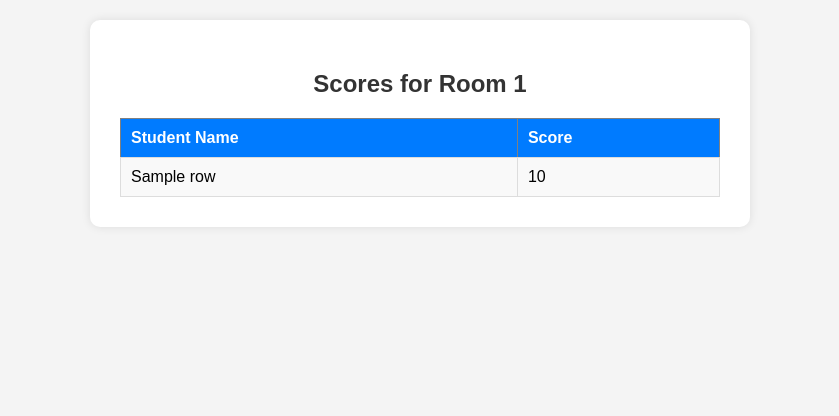
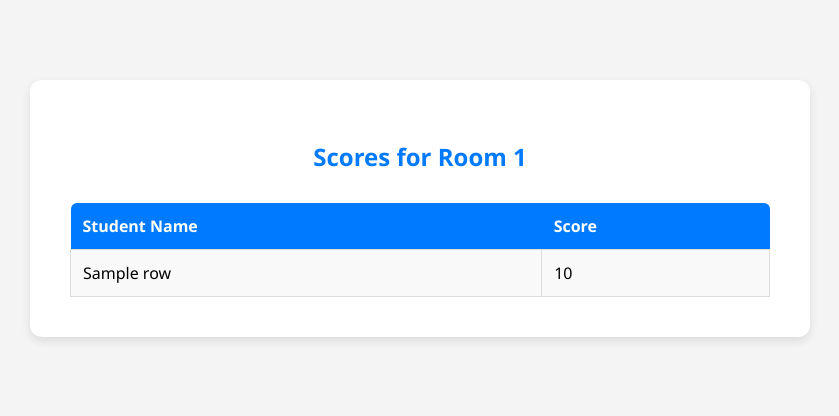
Before and after one commit to himani-kh/Quizly, a FastAPI app: template result-service/templates/scores.html in a window 1280 px wide. Shown: the top 416 px of the page, without its empty margins (220-1059 px from the left). Run offline with FastAPI, Linux system fonts and the light colour scheme; the template is opened without the code that fills it: most values are stand-ins (such as "Sample title", 1, 10 or a date in 2020).

Commit message:
Update scores.html

```diff
--- a/result-service/templates/scores.html
+++ b/result-service/templates/scores.html
@@ -3,26 +3,26 @@
 <head>
     <title>Scores for {{ roomNumber }}</title>
 </head>
-<body style="font-family: Arial, sans-serif; background-color: #f4f4f4; margin: 0; padding: 20px;">
+<body style="font-family: 'Segoe UI', Arial, sans-serif; background-color: #f4f4f4; margin: 0; padding: 20px;">
 
-    <div style="max-width: 600px; margin: auto; background-color: #ffffff; padding: 30px; border-radius: 10px; box-shadow: 0 0 10px rgba(0, 0, 0, 0.1);">
-        <h2 style="text-align: center; color: #333;">Scores for Room {{ roomNumber }}</h2>
+    <div style="max-width: 700px; margin: 60px auto; background-color: #ffffff; padding: 40px; border-radius: 12px; box-shadow: 0 4px 10px rgba(0, 0, 0, 0.1);">
+        <h2 style="text-align: center; color: #007BFF;">Scores for Room {{ roomNumber }}</h2>
 
         {% if message %}
-            <p style="text-align: center; color: #ff0000; font-weight: bold;">{{ message }}</p>
+            <p style="text-align: center; color: #dc3545; font-weight: bold; margin-top: 20px;">{{ message }}</p>
         {% else %}
-            <table border="1" style="width: 100%; border-collapse: collapse; margin-top: 20px;">
+            <table style="width: 100%; border-collapse: collapse; margin-top: 30px;">
                 <thead>
                     <tr style="background-color: #007BFF; color: white;">
-                        <th style="padding: 10px; text-align: left;">Student Name</th>
-                        <th style="padding: 10px; text-align: left;">Score</th>
+                        <th style="padding: 12px; text-align: left; border-top-left-radius: 6px;">Student Name</th>
+                        <th style="padding: 12px; text-align: left; border-top-right-radius: 6px;">Score</th>
                     </tr>
                 </thead>
                 <tbody>
                     {% for row in scores %}
                         <tr style="background-color: {% if loop.index0 % 2 == 0 %}#f9f9f9{% else %}#ffffff{% endif %};">
-                            <td style="padding: 10px; border: 1px solid #ddd;">{{ row.studentName }}</td>
-                            <td style="padding: 10px; border: 1px solid #ddd;">{{ row.score }}</td>
+                            <td style="padding: 12px; border: 1px solid #ddd;">{{ row.studentName }}</td>
+                            <td style="padding: 12px; border: 1px solid #ddd;">{{ row.score }}</td>
                         </tr>
                     {% endfor %}
                 </tbody>
```
